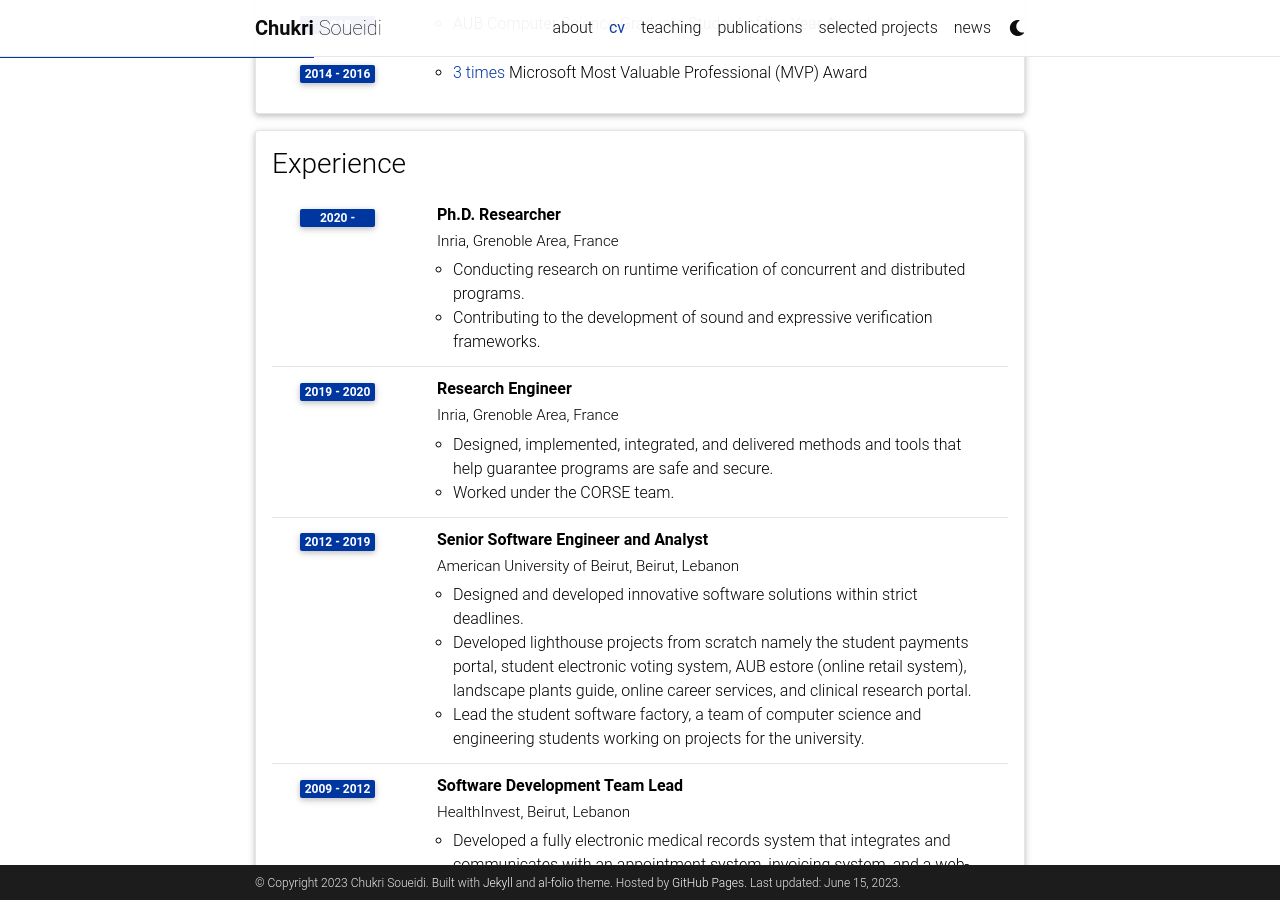
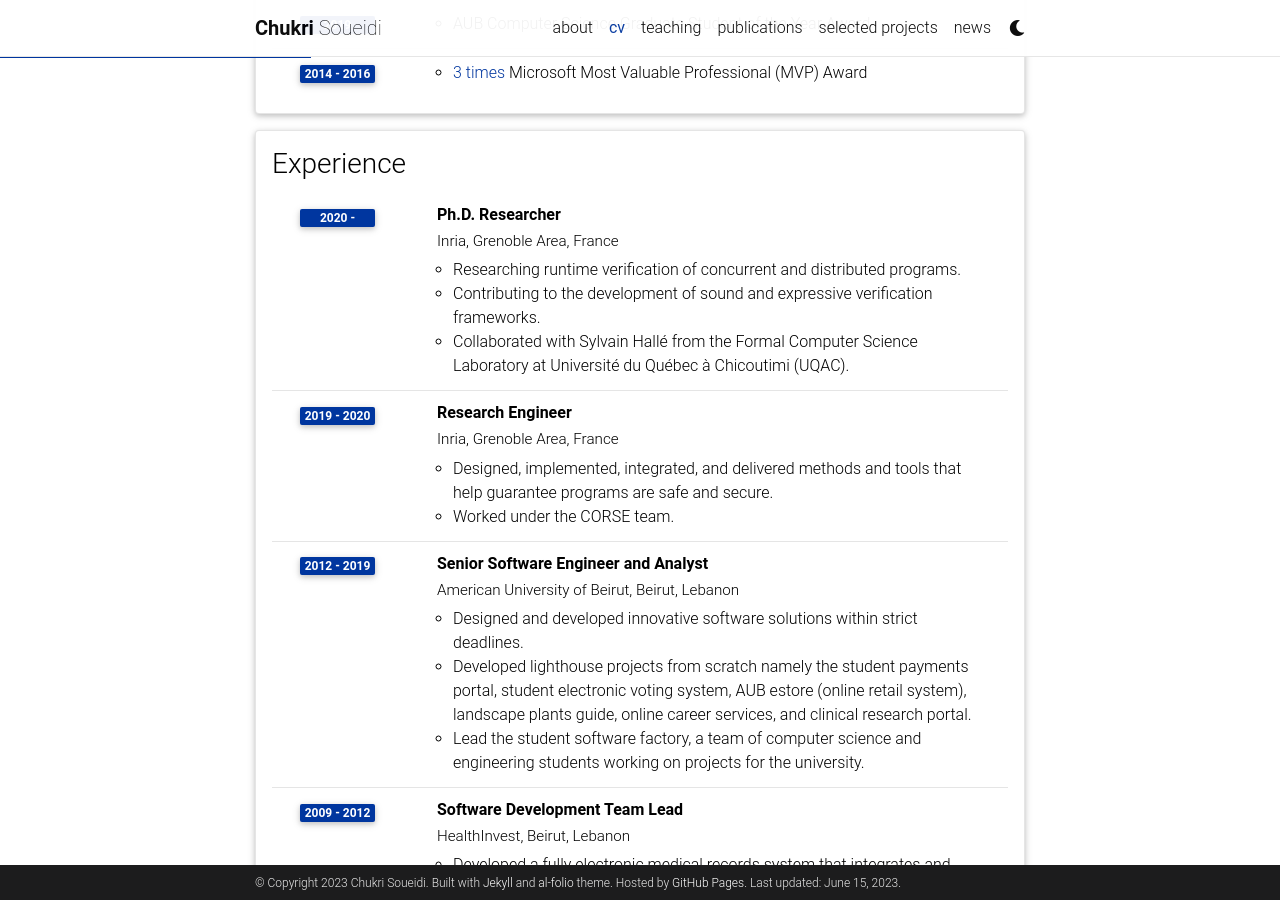
Before and after one commit to csoueidi/csoueidi, a Jekyll site: the page built from _pages/cv.md, in a window 1280 px wide and 900 px high, scrolled down 519 px. Built offline with Jekyll 4.4.1, drawn with Linux system fonts in a browser that asks for light colours; some web fonts are replaced; comment, search, counter and statistics services are not loaded; a style sheet for code colours, icons or effects is not loaded.

Commit message:
add collab in cv

```diff
--- a/_data/cv.yml
+++ b/_data/cv.yml
@@ -33,8 +33,9 @@
       institution: Inria, Grenoble Area, France
       year: 2020 -
       description:
-        - Conducting research on runtime verification of concurrent and distributed programs.
+        - Researching runtime verification of concurrent and distributed programs.
         - Contributing to the development of sound and expressive verification frameworks.
+        - Collaborated with Sylvain Hallé from the Formal Computer Science Laboratory at Université du Québec à Chicoutimi (UQAC).
     - title: Research Engineer
       institution: Inria, Grenoble Area, France
       year: 2019 - 2020
```
